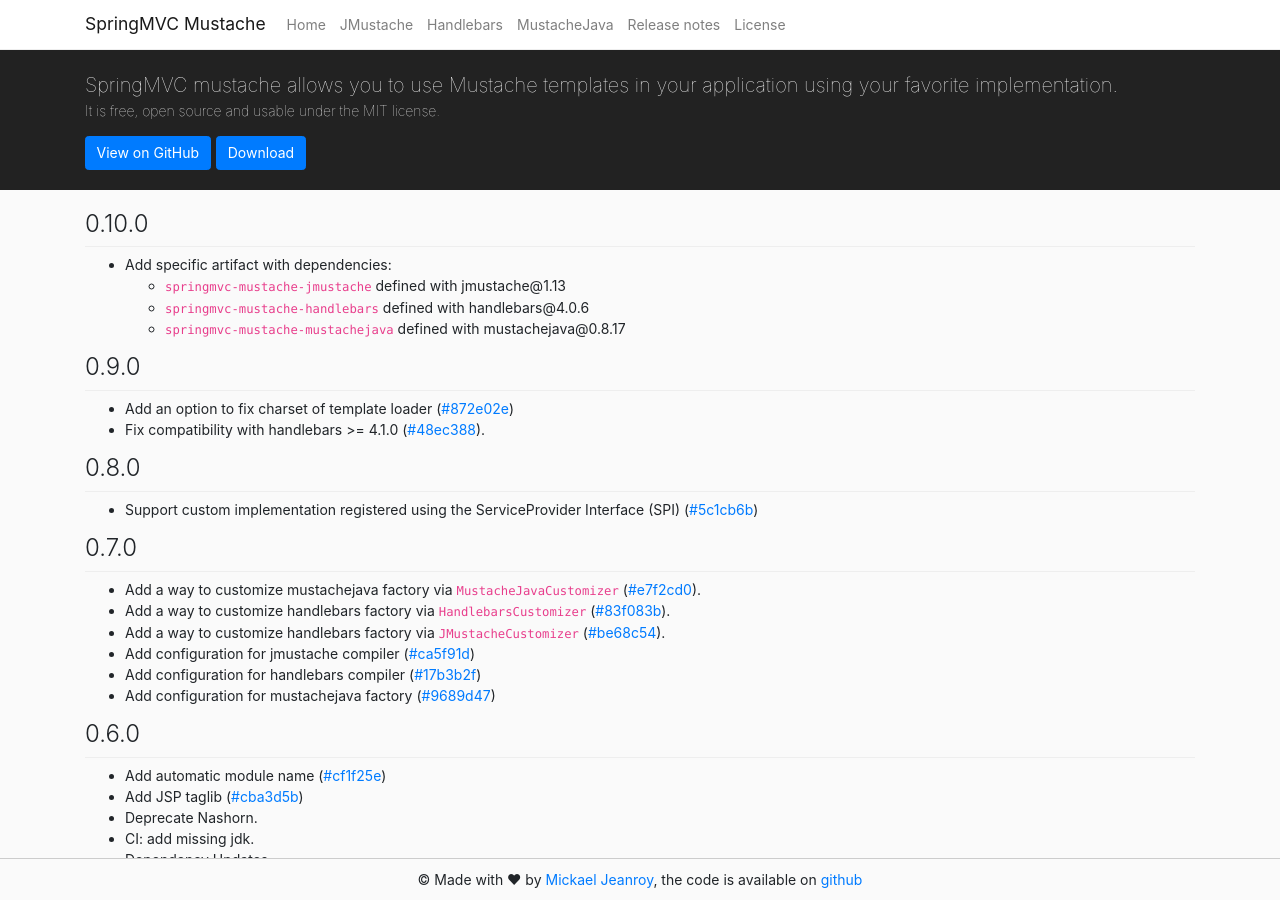
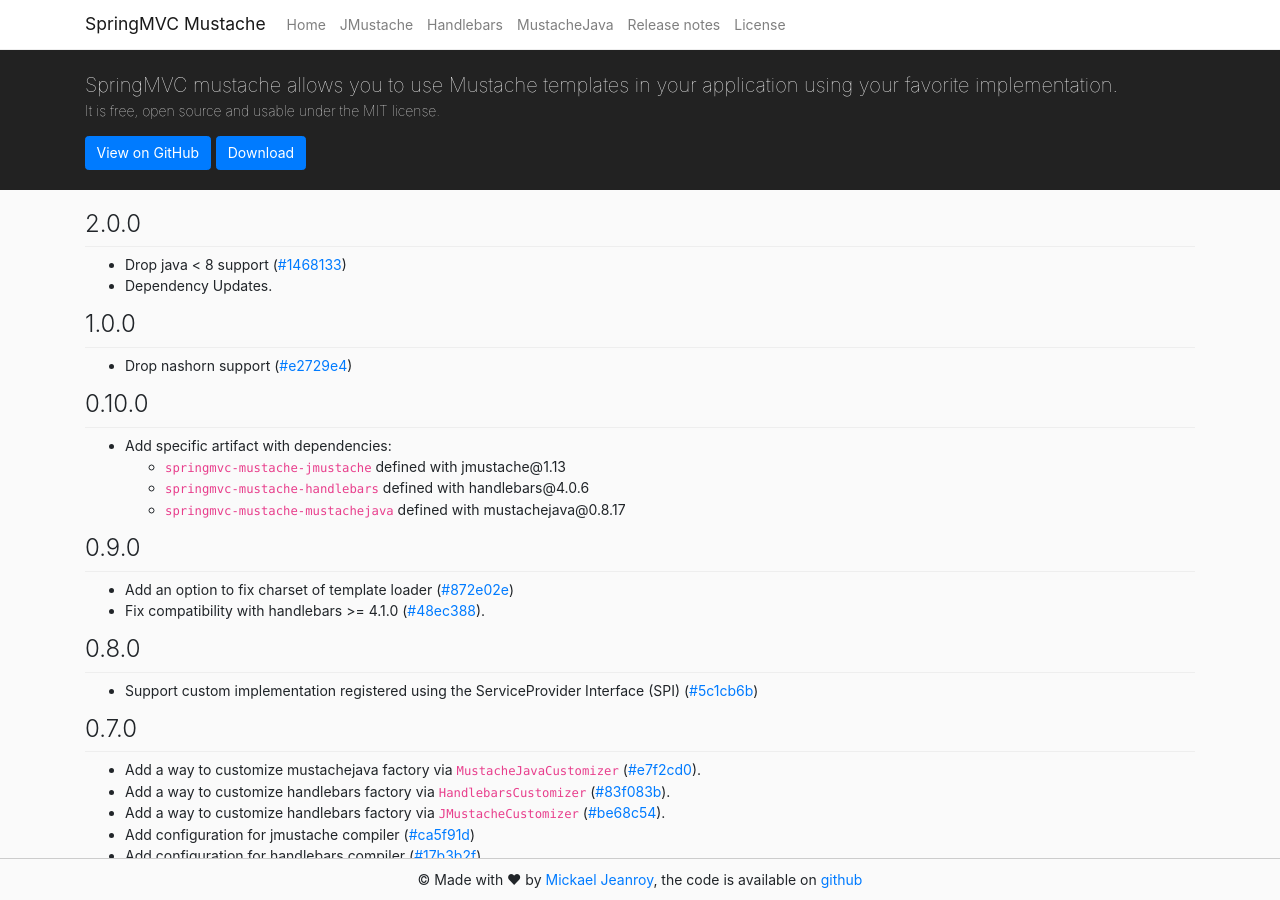
Before and after one commit to mjeanroy/springmvc-mustache, a Jekyll site: the page built from docs/04-changelogs.md, in a window 1280 px wide and 900 px high. Built offline with Jekyll 4.4.1, drawn with Linux system fonts in a browser that asks for light colours; our own code applies the rules of GitHub Pages for plain Markdown files.

Commit message:
docs: update documentation

```diff
--- a/docs/04-changelogs.md
+++ b/docs/04-changelogs.md
@@ -1,3 +1,12 @@
+##### 2.0.0
+
+- Drop java < 8 support ([#1468133](https://github.com/mjeanroy/springmvc-mustache/commit/14681330911969e63d864f4fae04f277e2ec1e23))
+- Dependency Updates.
+
+##### 1.0.0
+
+- Drop nashorn support ([#e2729e4](https://github.com/mjeanroy/springmvc-mustache/commit/e2729e4e6bc7b1e4f092445d147f3e5c1a25b770))
+
 ##### 0.10.0
 
 - Add specific artifact with dependencies:
```
